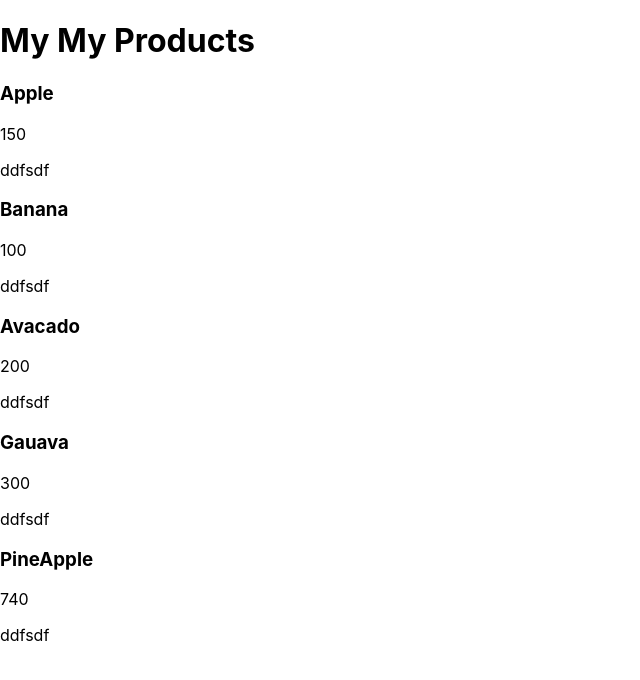
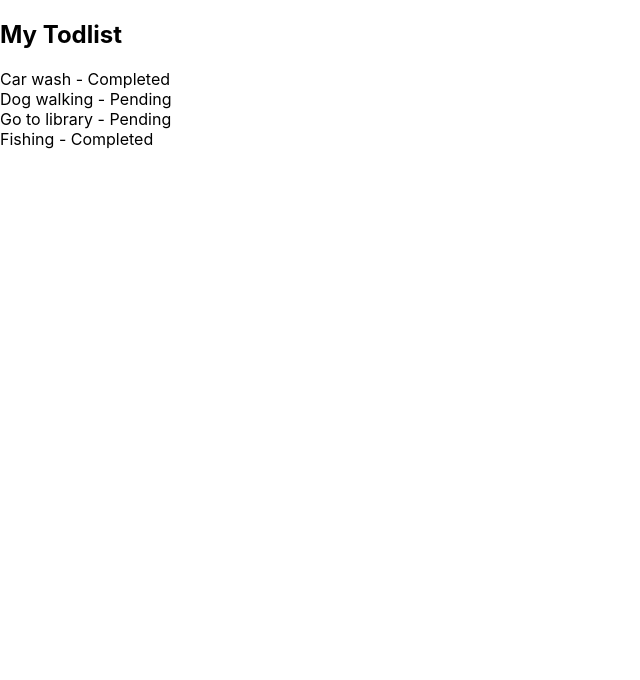
Before and after one commit to tharinm/React-Playground, a React (Create React App) app: page / in a window 1280 px wide. Shown: the top 680 px of the page, without its empty margins (0-640 px from the left). Built offline with nearby package versions, Linux system fonts and the light colour scheme.

Commit message:
add todolist Conditional Redering react using if

```diff
--- a/src/App.js
+++ b/src/App.js
@@ -3,6 +3,8 @@ import './App.css';
 import Simplecard from './Components/Simplecard';
 import Navbar from './Components/Navbar';
 import Product from './Components/Prouduct';
+import Todolist from './Components/Todolist';
+
 
 function App() {
   const name = "Tharindu";
@@ -29,20 +31,8 @@ function App() {
       {/* { myJsx} */}
 
       {/* <h1 style={{ color: 'white' }}>Hey try again {person.name} { person.valu}</h1> */}
-      <h1>My My Products</h1>
-      <Product
-        name="Apple"
-        price={150}
-        stats={{
-          views: 20,
-          purchase: 10,
-        }}
-        description="ddfsdf"
-      />
-      <Product name="Banana" price={100} description="ddfsdf" />
-      <Product name="Avacado" price={200} description="ddfsdf" />
-      <Product name="Gauava" price={300} description="ddfsdf" />
-      <Product name="PineApple" price={740} description="ddfsdf" />
+
+      <Todolist />
     </div>
   );
 }
--- /dev/null
+++ b/src/Components/Todoitem.js
@@ -0,0 +1,26 @@
+function Todoitem({ name , status})
+{
+    if (status === true) {
+        return (
+            <div>
+                <div>
+                     {name} - Completed
+
+                </div>
+            </div>
+        );
+    }
+
+
+        return (
+    <div>
+        <div>
+             {name} {status} - Pending
+
+        </div>
+            </div>
+        )
+
+}
+
+export default Todoitem
--- /dev/null
+++ b/src/Components/Todolist.js
@@ -0,0 +1,16 @@
+import Todoitem from "./Todoitem"
+
+
+function Todolist() {
+    return (
+      <>
+        <h2>My Todlist</h2>
+        <Todoitem name="Car wash" status={true} />
+        <Todoitem name="Dog walking" status={false} />
+        <Todoitem name="Go to library" status={false} />
+        <Todoitem name="Fishing" status={true} />
+      </>
+    );
+}
+
+export default Todolist
```
